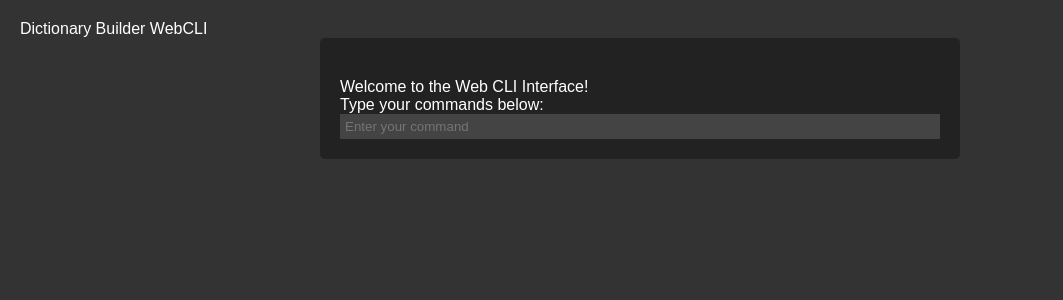
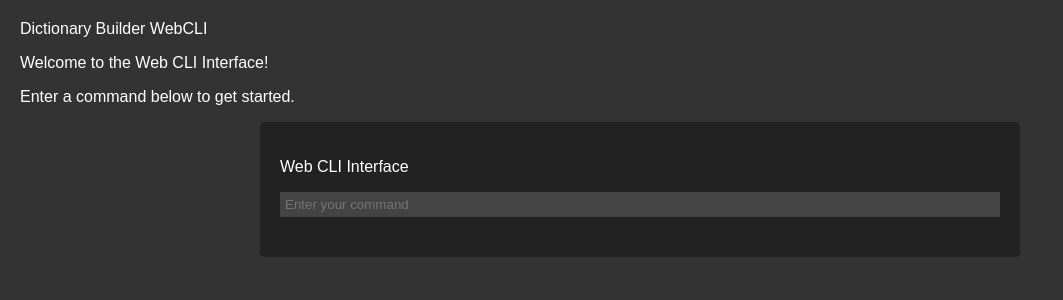
Before and after one commit to GRAYgoose124/dazzle, a Django app: page /webcli/ in a window 1280 px wide. Shown: the top 300 px of the page, without its empty margins (0-1063 px from the left). Run offline with Django 4.2, Linux system fonts and the light colour scheme.

Commit message:
webcli/json_api idk stuff

```diff
--- a/images/web/app/dazzlesite/urls.py
+++ b/images/web/app/dazzlesite/urls.py
@@ -20,7 +20,7 @@ from django.conf.urls.static import static
 from django.views.generic import RedirectView
 
 from dazzlesite.views import dizzy
-from dictbuilder.views import dictbuilder, webcli, DynamicArgsView
+from dictbuilder.views import dictbuilder, webcli, json_api, DynamicArgsView
 
 urlpatterns = [
     path("favicon.ico", RedirectView.as_view(url="static/favicon.ico")),
@@ -30,6 +30,7 @@ urlpatterns = [
     # dictbuilder app
     path("", dictbuilder, name="dictbuilder"),
     path("webcli/", webcli, name="webcli"),
+    path("json_api", json_api, name="json_api"),
     path(
         "dynamic/<str:function_namespace>/",
         DynamicArgsView.as_view(),
--- a/images/web/app/dictbuilder/templates/webcli.html
+++ b/images/web/app/dictbuilder/templates/webcli.html
@@ -1,18 +1,25 @@
 {% extends 'navibase.html' %}
 
 {% block title %}Web CLI Interface{% endblock %}
+
 {% block style %}
 <style>
     .cli-container {
-        width: 600px;
+        width: 720px;
         margin: 0 auto;
         background-color: #222;
         padding: 20px;
         border-radius: 5px;
+        overflow: auto;
+        max-height: 260px;
+        /* autoscroll */
+
     }
 
     .cli-input {
         display: flex;
+        margin-top: 10px;
+        /* Adjust margin for better spacing */
     }
 
     .cli-input input {
@@ -34,20 +41,23 @@
 </style>
 {% endblock %}
 
+
 {% block content %}
+<p>Welcome to the Web CLI Interface!</p>
+<p>Enter a command below to get started.</p>
 <div class="cli-container">
-    <div class="cli-output">
-        <p>Welcome to the Web CLI Interface!</p>
-        <p>Type your commands below:</p>
-    </div>
+    <p>Web CLI Interface</p>
     <div class="cli-input">
         <input type="text" id="cli-input" placeholder="Enter your command">
     </div>
+    <div class="cli-output">
+    </div>
 </div>
 
+<form method="post">{% csrf_token %}
     <script>
         const cliInput = document.getElementById('cli-input');
-    cliInput.addEventListener('keyup', function (event) {
+        cliInput.addEventListener('keydown', function (event) {
             if (event.keyCode === 13) { // Enter key
                 const command = cliInput.value.trim();
                 handleCommand(command);
@@ -59,8 +69,29 @@
             // Handle and process the command here
             const outputContainer = document.querySelector('.cli-output');
             const outputText = document.createElement('p');
+            const csrftoken = document.querySelector('[name=csrfmiddlewaretoken]').value;  // Get the CSRF token value from the cookie
             outputText.textContent = '> ' + command;
-        outputContainer.appendChild(outputText);
+            outputContainer.prepend(outputText);
+
+            const data = {
+                'command': command
+            };
+
+            // Make an AJAX POST request to a Django view
+            const xhr = new XMLHttpRequest();
+            xhr.open('POST', '/json_api', true);
+            xhr.setRequestHeader('Content-Type', 'application/json');
+            xhr.setRequestHeader('X-CSRFToken', csrftoken);  // Include the CSRF token in the request headers
+            xhr.onload = function () {
+                // Handle the response from the Django view
+                if (xhr.status === 200) {
+                    const response = JSON.parse(xhr.responseText);
+                    console.log(response);
+                }
+            };
+            xhr.send(JSON.stringify(data));
+            outputContainer.scrollTop = outputContainer.scrollHeight;  // Scroll to the bottom
         }
     </script>
+</form>
 {% endblock %}
--- a/images/web/app/dictbuilder/views.py
+++ b/images/web/app/dictbuilder/views.py
@@ -78,6 +78,22 @@ def webcli(request):
     return render(request, "webcli.html")
 
 
+def json_api(request):
+    if request.method == "POST":
+        command = request.POST.get("command", "")
+
+        # Process the command as needed
+        # ...
+
+        # Prepare a response as JSON
+        response_data = {"message": "Command received and processed successfully"}
+
+        return JsonResponse(response_data)
+
+    # Handle other HTTP methods if necessary
+    return JsonResponse({"error": "Invalid request"})
+
+
 class DynamicArgsView(View):
     def get(self, request, *args, **kwargs):
         function_namespace = kwargs.get("function_namespace", None)
```
Lines whose indentation alone changed are shown as unchanged.
